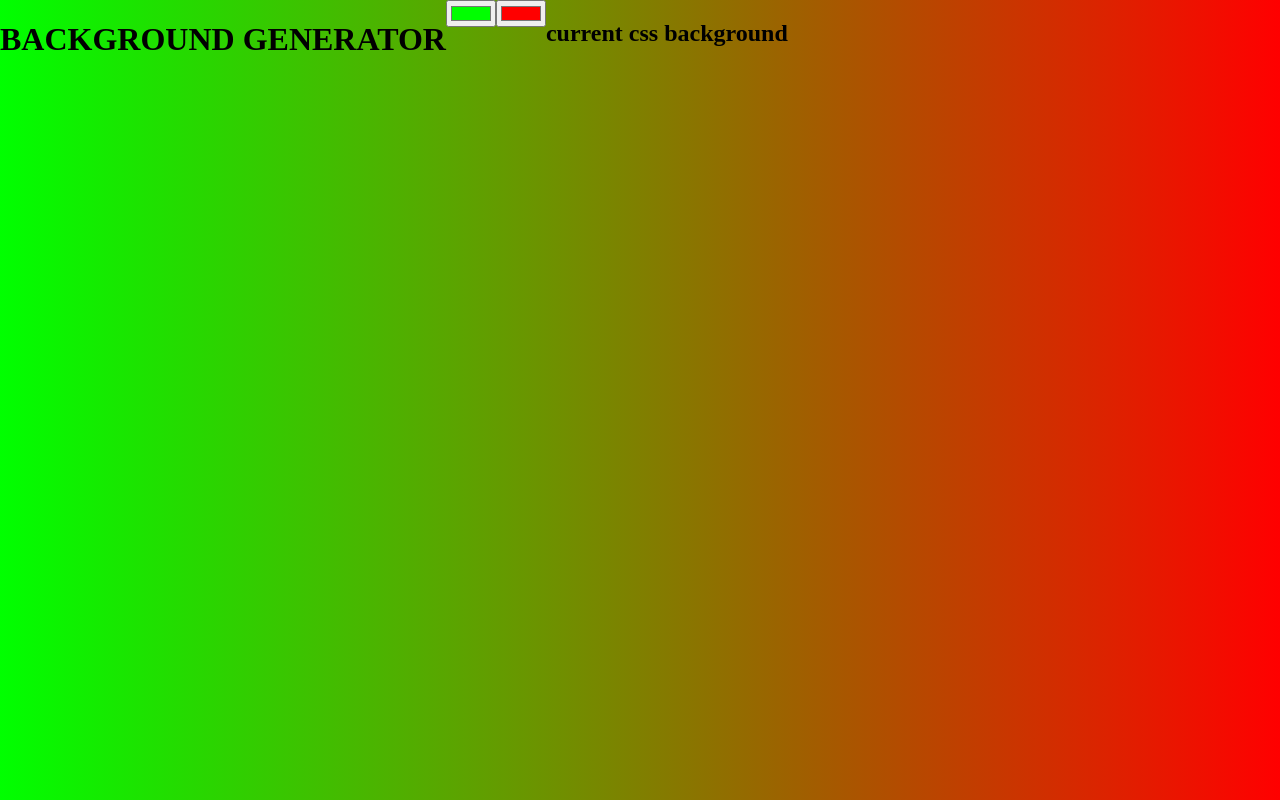
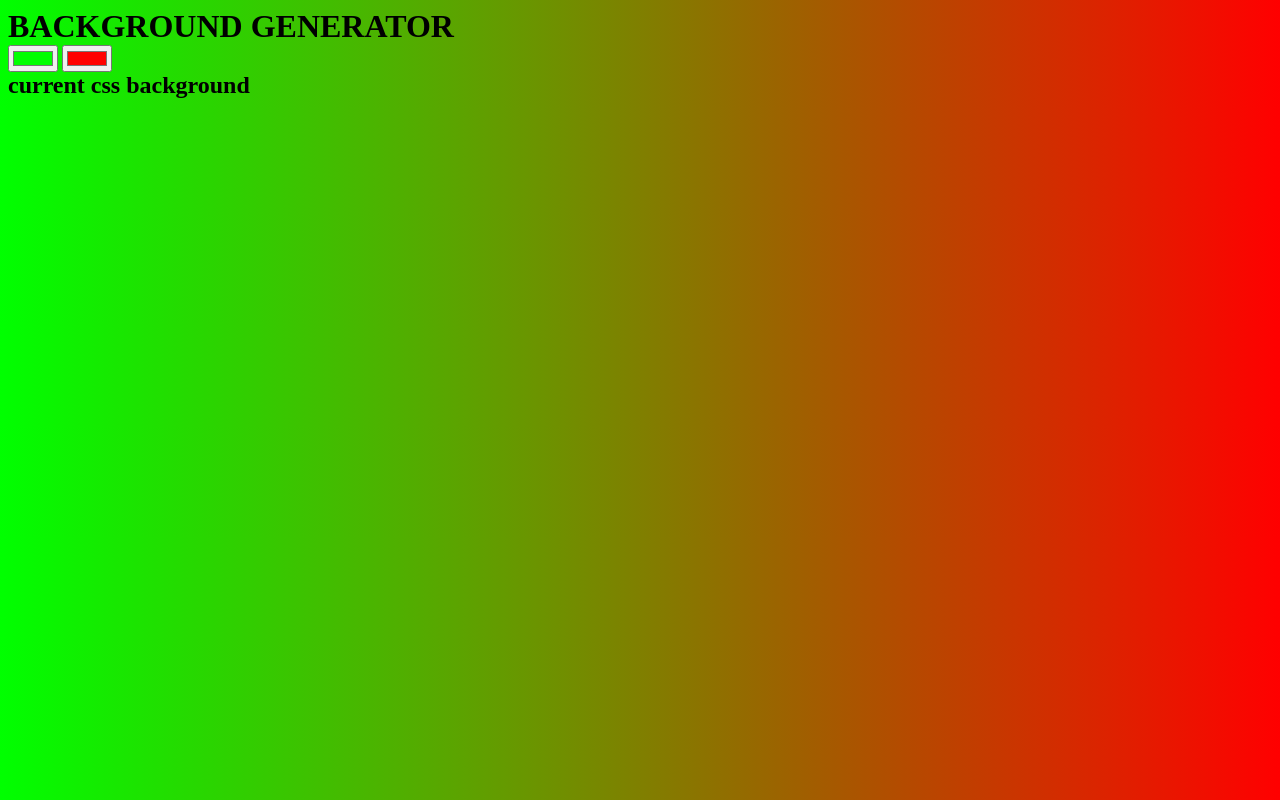
Before and after one commit to abhayy947/gradient, a plain HTML site: page index.html in a window 1280 px wide. Drawn offline with Linux system fonts and the light colour scheme.

Commit message:
Update style2.css

```diff
--- a/style2.css
+++ b/style2.css
@@ -1,6 +1,7 @@
 #gradient{
 	background: linear-gradient(to right,#00ff00,#ff0000);
-	display:flex;
-	flex-align:center;
-	margin: auto;
+
 }
+h1,h2,h3,input{
+	margin:auto;
+}
```
